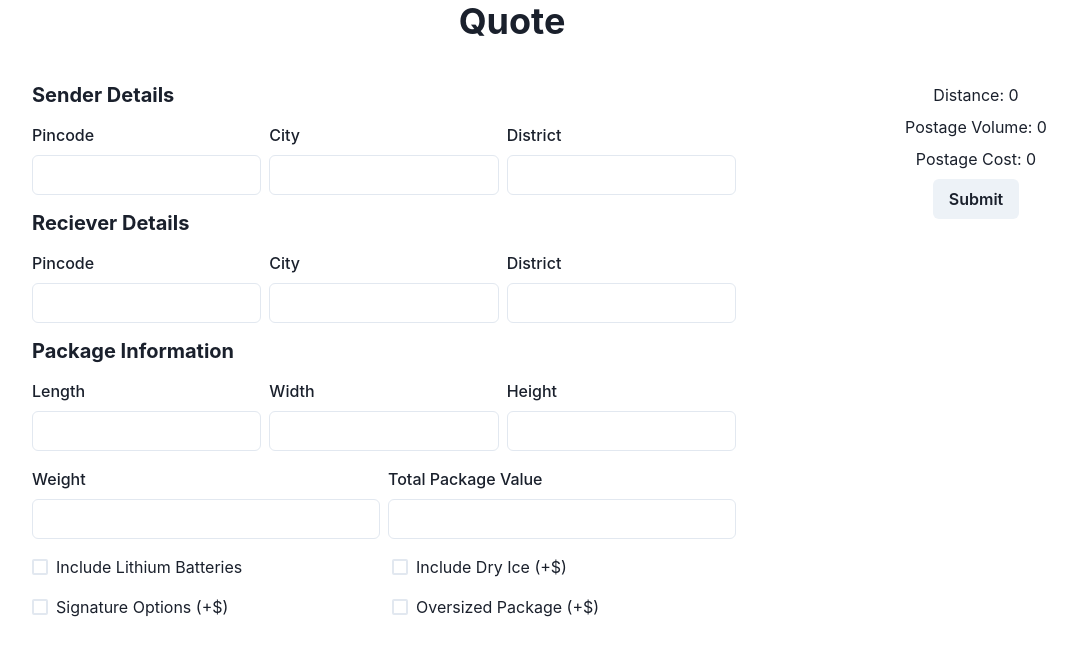
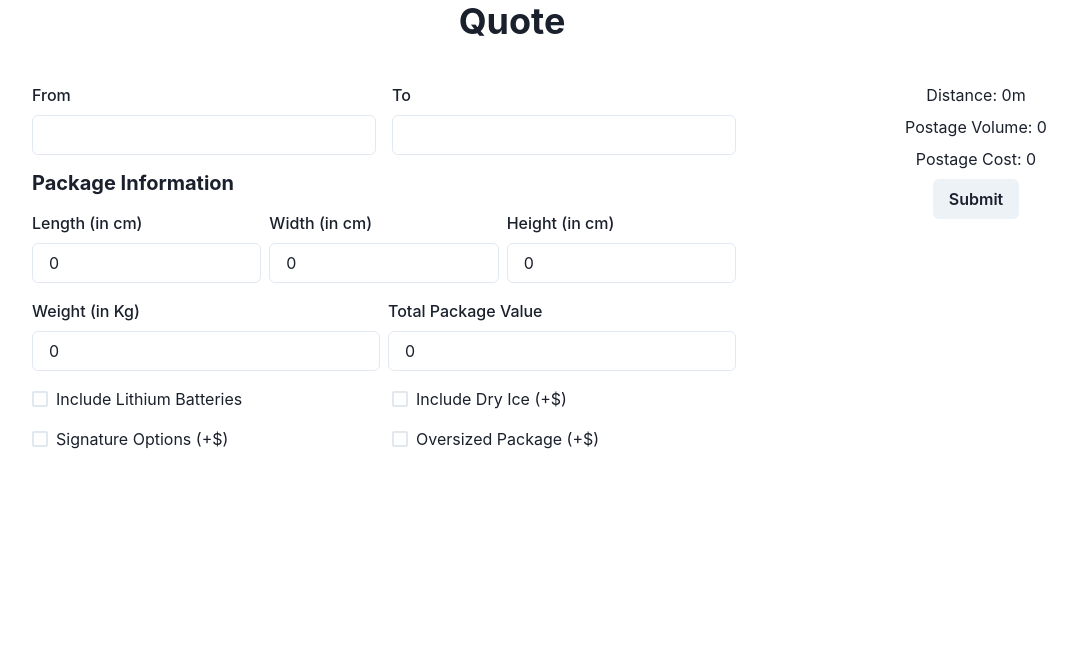
Before and after one commit to avintimilsina/hulak, a Next.js app in the folder apps/web/: page /quote in a window 1280 px wide. Shown: the top 656 px of the page, without its empty margins (128-1205 px from the left). Built offline with nearby package versions, Linux system fonts and the light colour scheme; no server answers.

Commit message:
fix(web): :bug: fixed quote page

```diff
--- a/apps/web/src/components/helpers/calculatePostage.ts
+++ b/apps/web/src/components/helpers/calculatePostage.ts
@@ -8,12 +8,12 @@ const calculatePostage = async (
 	destinationAddressLine1: string
 ) => {
 	const sourceResult = await fetch(
-		`https://api.openweathermap.org/data/2.5/weather?q=${sourceAddressLine1}&appid=e167a121565880362a4769a2e4acf518`
+		`https://api.openweathermap.org/data/2.5/weather?q=${sourceAddressLine1}&appid=${process.env.NEXT_PUBLIC_OPEN_WEATHER_API_KEY}`
 	);
 	const sourceData = await sourceResult.json();
 
 	const destinationResult = await fetch(
-		`https://api.openweathermap.org/data/2.5/weather?q=${destinationAddressLine1}&appid=e167a121565880362a4769a2e4acf518`
+		`https://api.openweathermap.org/data/2.5/weather?q=${destinationAddressLine1}&appid=${process.env.NEXT_PUBLIC_OPEN_WEATHER_API_KEY}`
 	);
 	const destinationData = await destinationResult.json();
 
--- a/apps/web/src/components/pages/create/WhatForm.tsx
+++ b/apps/web/src/components/pages/create/WhatForm.tsx
@@ -5,12 +5,12 @@ import { HStack, SimpleGrid, Stack } from "@chakra-ui/react";
 const WhatForm = () => (
 	<Stack spacing="4">
 		<HStack>
-			<InputField label="Length" name="package.length" type="number" />
-			<InputField label="Width" name="package.width" type="number" />
-			<InputField label="Height" name="package.height" type="number" />
+			<InputField label="Length (in cm)" name="package.length" type="number" />
+			<InputField label="Width (in cm)" name="package.width" type="number" />
+			<InputField label="Height (in cm)" name="package.height" type="number" />
 		</HStack>
 		<HStack>
-			<InputField label="Weight" name="package.weight" type="number" />
+			<InputField label="Weight (in Kg)" name="package.weight" type="number" />
 			<InputField
 				label="Total Package Value"
 				name="package.value"
--- a/apps/web/src/components/pages/quote/SendFrom.tsx
+++ b/apps/web/src/components/pages/quote/SendFrom.tsx
@@ -7,9 +7,7 @@ const SendFrom = () => (
 			Sender Details
 		</Heading>
 		<HStack w="full">
-			<InputField name="sourcePincode" label="Pincode" type="numeric" />
-			<InputField name="sourceCity" label="City" type="text" />
-			<InputField name="sourceDistrict" label="District" type="text" />
+			<InputField name="source.city" label="City" type="text" />
 		</HStack>
 	</VStack>
 );
--- a/apps/web/src/components/pages/quote/SendTo.tsx
+++ b/apps/web/src/components/pages/quote/SendTo.tsx
@@ -7,9 +7,7 @@ const SendTo = () => (
 			Reciever Details
 		</Heading>
 		<HStack w="full">
-			<InputField name="destinationPincode" label="Pincode" type="numeric" />
-			<InputField name="destinationCity" label="City" type="text" />
-			<InputField name="destinationDistrict" label="District" type="text" />
+			<InputField name="destination.city" label="City" type="text" />
 		</HStack>
 	</VStack>
 );
--- a/apps/web/src/pages/quote.tsx
+++ b/apps/web/src/pages/quote.tsx
@@ -1,40 +1,43 @@
 /* eslint-disable no-console */
 import calculatePostage from "@/components/helpers/calculatePostage";
 import WhatForm from "@/components/pages/create/WhatForm";
-import SendFrom from "@/components/pages/quote/SendFrom";
-import SendTo from "@/components/pages/quote/SendTo";
-import { Button, Heading, Stack, Text, VStack } from "@chakra-ui/react";
+import InputField from "@/components/ui/InputField";
+import { Button, HStack, Heading, Stack, Text, VStack } from "@chakra-ui/react";
 import { Form, Formik } from "formik";
 import { useState } from "react";
 import * as Yup from "yup";
 
 const defaultValues = {
-	sourcePincode: "",
-	sourceCity: "",
-	sourceDistrict: "",
-	destinationPincode: "",
-	destinationCity: "",
-	destinationDistrict: "",
+	source: {
+		city: "",
+	},
 
-	packageWeight: 0,
-	packageLength: 0,
-	packageWidth: 0,
-	packageHeight: 0,
-	packageValue: 0,
+	// Destination
+	destination: {
+		city: "",
+	},
+	package: {
+		weight: 0,
+		length: 0,
+		width: 0,
+		height: 0,
+		value: 0,
+	},
 };
 const QuoteFormSchema = Yup.object({
-	sourcePincode: Yup.string().required("Required"),
-	sourceCity: Yup.string().required("Required"),
-	sourceDistrict: Yup.string().required("Required"),
-	destinationPincode: Yup.string().required("Required"),
-	destinationCity: Yup.string().required("Required"),
-	destinationDistrict: Yup.string().required("Required"),
-
-	packageWeight: Yup.number().required("Required"),
-	packageLength: Yup.number().required("Required"),
-	packageWidth: Yup.number().required("Required"),
-	packageHeight: Yup.number().required("Required"),
-	packageValue: Yup.number().required("Required"),
+	source: Yup.object({
+		city: Yup.string().required("Required"),
+	}),
+	destination: Yup.object({
+		city: Yup.string().required("Required"),
+	}),
+	package: Yup.object({
+		weight: Yup.number().required("Required"),
+		length: Yup.number().required("Required"),
+		width: Yup.number().required("Required"),
+		height: Yup.number().required("Required"),
+		value: Yup.number().required("Required"),
+	}),
 });
 const QuotePage = () => {
 	const [cost, setCost] = useState(0);
@@ -51,12 +54,12 @@ const QuotePage = () => {
 					distance: calculatedDistance,
 					volume: calculatedVolume,
 				} = await calculatePostage(
-					values.packageHeight,
-					values.packageWeight,
-					values.packageLength,
-					values.packageWidth,
-					values.sourceCity,
-					values.destinationCity
+					values.package.height,
+					values.package.weight,
+					values.package.length,
+					values.package.width,
+					values.source.city,
+					values.destination.city
 				);
 				setCost(postageCost);
 				setDistance(calculatedDistance);
@@ -73,17 +76,18 @@ const QuotePage = () => {
 						gap={8}
 					>
 						<VStack mx="auto" maxW="4xl" gap={4} px={{ base: 4, lg: 24 }}>
-							<VStack gap="4">
-								<SendFrom />
-								<SendTo />
-							</VStack>
+							<HStack gap="4" w="full">
+								<InputField name="destination.city" label="From" type="text" />
+
+								<InputField name="source.city" label="To" type="text" />
+							</HStack>
 							<Heading size="md" w="full">
 								Package Information
 							</Heading>
 							<WhatForm />
 						</VStack>
 						<VStack flexGrow={1}>
-							<Text>Distance: {distance}</Text>
+							<Text>Distance: {distance}m</Text>
 							<Text>Postage Volume: {volume}</Text>
 							<Text>Postage Cost: {cost}</Text>
 							<Button type="submit">Submit</Button>
```
Also changed, not shown: 1 other file (tests, documents, lock files or other folders).
